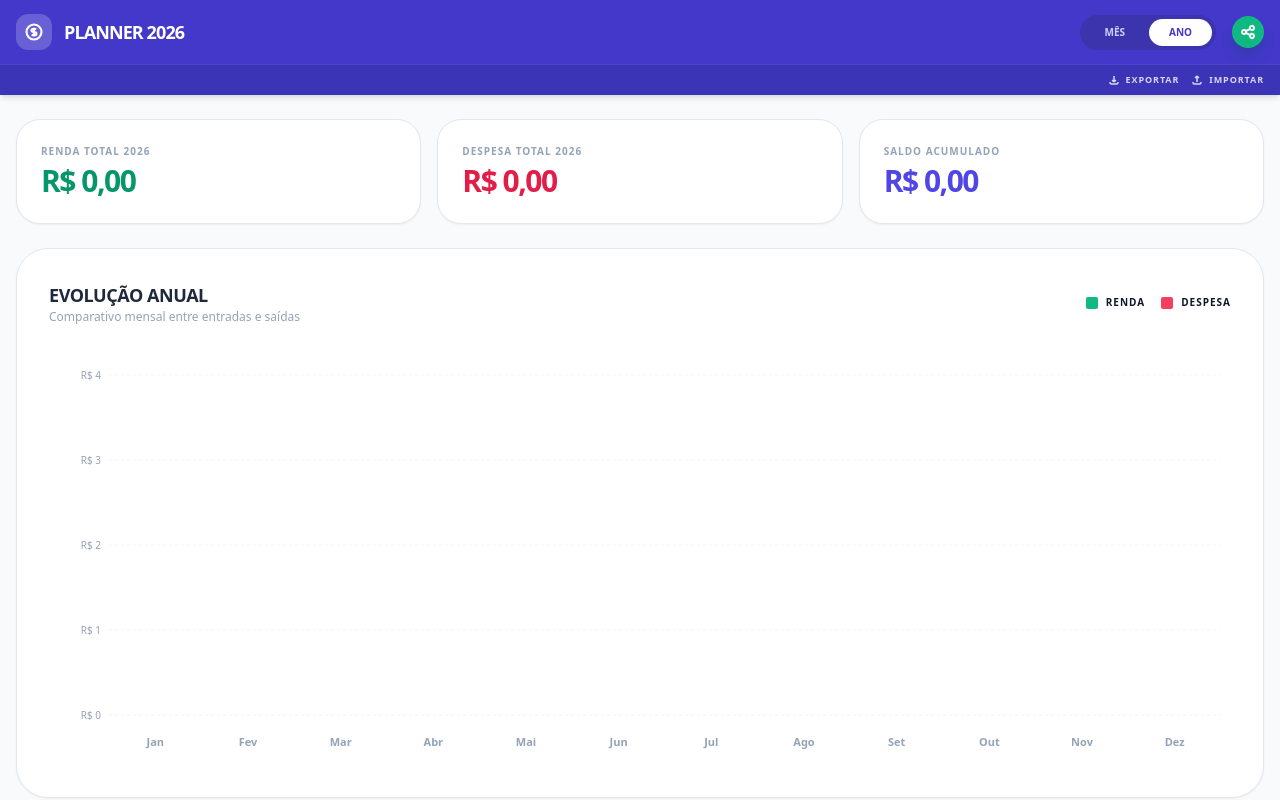
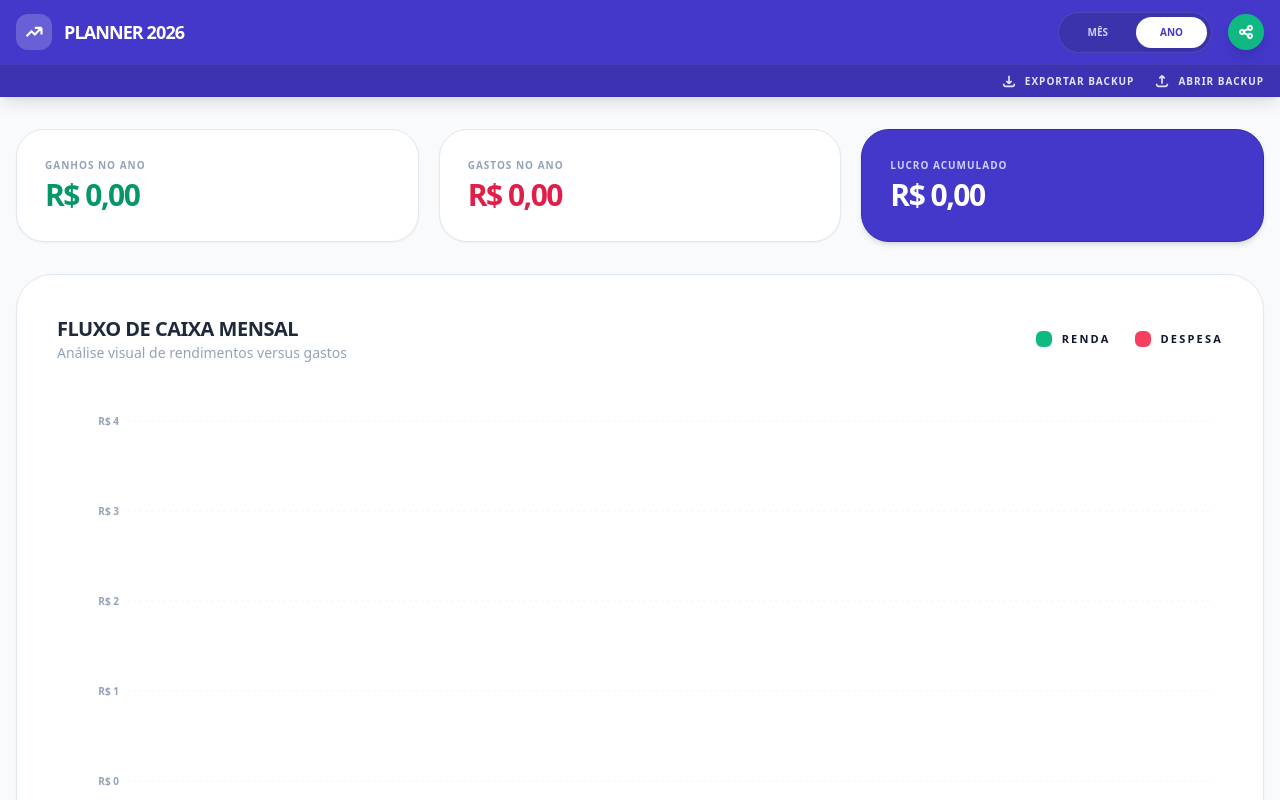
Before and after one commit to safabiano/Or-amento-Anual_2026, a React (Vite) app: page / in a window 1280 px wide. Both pictures are taken after a click on the button "ANO". Shown: the top 800 px of the page. Built offline with nearby package versions, Linux system fonts and the light colour scheme.

Commit message:
feat: Improve data backup and restore logic
Refactor data synchronization and backup logic to improve clarity and user experience. Enhance the file import process with clearer confirmation prompts for merging or replacing existing data, and provide more specific error messages.

```diff
--- a/App.tsx
+++ b/App.tsx
@@ -32,7 +32,7 @@ const App: React.FC = () => {
   const [showToast, setShowToast] = useState(false);
   const fileInputRef = useRef<HTMLInputElement>(null);
 
-  // --- Lógica de Dados ---
+  // --- Lógica de Sincronização e Backup ---
   const mergeBudgets = (current: AnnualBudget, incoming: AnnualBudget): AnnualBudget => {
     const merged = JSON.parse(JSON.stringify(current));
     Object.keys(incoming).forEach((yearStr) => {
@@ -46,7 +46,6 @@ const App: React.FC = () => {
         if (targetMonthIdx === -1) {
           merged[year].push(monthData);
         } else {
-          // Evitar duplicados por ID
           monthData.income.forEach(inc => {
             if (!merged[year][targetMonthIdx].income.some((i: any) => i.id === inc.id))
               merged[year][targetMonthIdx].income.push(inc);
@@ -79,12 +78,12 @@ const App: React.FC = () => {
     reader.onload = (e) => {
       try {
         const json = JSON.parse(e.target?.result as string);
-        if (window.confirm("Mesclar com dados existentes? (Cancela para substituir tudo)")) {
+        if (window.confirm("Mesclar com dados existentes? (OK para mesclar, Cancelar para substituir)")) {
           setBudget(prev => mergeBudgets(prev, json));
-        } else {
+        } else if (window.confirm("Substituir TODOS os dados atuais pelos do arquivo?")) {
           setBudget(json);
         }
-      } catch (err) { alert("Arquivo inválido."); }
+      } catch (err) { alert("Erro ao ler arquivo."); }
     };
     reader.readAsText(file);
     event.target.value = '';
@@ -109,7 +108,7 @@ const App: React.FC = () => {
     if (isMounted) localStorage.setItem(STORAGE_KEY, JSON.stringify(budget));
   }, [budget, isMounted]);
 
-  // --- Cálculos ---
+  // --- Cálculos de Resumo ---
   const monthData = useMemo(() => budget[CURRENT_YEAR][currentMonth], [budget, currentMonth]);
 
   const monthSummary = useMemo(() => {
@@ -136,7 +135,9 @@ const App: React.FC = () => {
     }), { renda: 0, despesa: 0 });
   }, [annualData]);
 
-  // --- Handlers ---
+  const annualBalance = annualTotals.renda - annualTotals.despesa;
+
+  // --- Handlers de Ação ---
   const handleAdd = (type: 'income' | 'expenses', entry: any) => {
     setBudget(prev => {
       const nb = { ...prev };
@@ -165,102 +166,117 @@ const App: React.FC = () => {
 
   return (
     <div className="min-h-screen bg-slate-50 flex flex-col font-sans text-slate-900">
-      {/* Toast Notification */}
+      {/* Notificação Toast */}
       {showToast && (
         <div className="fixed top-24 left-1/2 -translate-x-1/2 z-[100] bg-emerald-600 text-white px-6 py-3 rounded-full text-xs font-black shadow-2xl animate-bounce">
-          LINK DE COMPARTILHAMENTO COPIADO!
+          LINK COPIADO COM SUCESSO!
         </div>
       )}
 
-      {/* Modern Header */}
-      <header className="bg-indigo-700 text-white sticky top-0 z-50 shadow-md">
+      {/* Header Premium */}
+      <header className="bg-indigo-700 text-white sticky top-0 z-50 shadow-lg">
         <div className="max-w-7xl mx-auto px-4 h-16 flex items-center justify-between">
           <div className="flex items-center gap-3">
             <div className="bg-white/20 p-2 rounded-xl">
-              <svg className="w-5 h-5" fill="none" viewBox="0 0 24 24" stroke="currentColor"><path strokeWidth={2.5} d="M12 8c-1.657 0-3 .895-3 2s1.343 2 3 2 3 .895 3 2-1.343 2-3 2m0-8c1.11 0 2.08.402 2.599 1M12 8V7m0 1v8m0 0v1m0-1c-1.11 0-2.08-.402-2.599-1M21 12a9 9 0 11-18 0 9 9 0 0118 0z" /></svg>
+              <svg className="w-5 h-5" fill="none" viewBox="0 0 24 24" stroke="currentColor"><path strokeWidth={2.5} d="M13 7h8m0 0v8m0-8l-8 8-4-4-6 6" /></svg>
             </div>
             <span className="font-black tracking-tighter text-lg">PLANNER {CURRENT_YEAR}</span>
           </div>
 
           <div className="flex items-center gap-4">
-            <div className="bg-indigo-900/40 p-1 rounded-full flex gap-1">
+            <div className="bg-indigo-900/40 p-1 rounded-full flex gap-1 border border-white/10">
               <button
                 onClick={() => setActiveTab('month')}
-                className={`px-5 py-1.5 rounded-full text-[10px] font-black transition-all ${activeTab === 'month' ? 'bg-white text-indigo-700' : 'text-indigo-200'}`}
+                className={`px-6 py-2 rounded-full text-[10px] font-black transition-all ${activeTab === 'month' ? 'bg-white text-indigo-700 shadow-sm' : 'text-indigo-200'}`}
               >
                 MÊS
               </button>
               <button
                 onClick={() => setActiveTab('year')}
-                className={`px-5 py-1.5 rounded-full text-[10px] font-black transition-all ${activeTab === 'year' ? 'bg-white text-indigo-700' : 'text-indigo-200'}`}
+                className={`px-6 py-2 rounded-full text-[10px] font-black transition-all ${activeTab === 'year' ? 'bg-white text-indigo-700 shadow-sm' : 'text-indigo-200'}`}
               >
                 ANO
               </button>
             </div>
-            <button onClick={handleShare} className="hidden sm:block bg-emerald-500 hover:bg-emerald-400 p-2 rounded-full transition-colors shadow-lg shadow-emerald-900/20">
+            <button onClick={handleShare} className="bg-emerald-500 hover:bg-emerald-400 p-2.5 rounded-full transition-all shadow-lg active:scale-90">
               <svg className="w-4 h-4" fill="none" viewBox="0 0 24 24" stroke="currentColor"><path strokeWidth={3} d="M8.684 13.342C8.886 12.938 9 12.482 9 12c0-.482-.114-.938-.316-1.342m0 2.684a3 3 0 110-2.684m0 2.684l6.632 3.316m-6.632-6l6.632-3.316m0 0a3 3 0 105.367-2.684 3 3 0 00-5.367 2.684zm0 9.316a3 3 0 105.368 2.684 3 3 0 00-5.368-2.684z" /></svg>
             </button>
           </div>
         </div>
 
-        {/* Action Bar Sub-Header (Backup) */}
-        <div className="bg-indigo-800/50 border-t border-indigo-400/20 px-4 py-2">
-          <div className="max-w-7xl mx-auto flex justify-end gap-3">
-            <button onClick={exportData} className="text-[9px] font-black flex items-center gap-1.5 hover:text-emerald-300 transition-colors uppercase tracking-widest opacity-80 hover:opacity-100">
-              <svg className="w-3 h-3" fill="none" viewBox="0 0 24 24" stroke="currentColor"><path strokeWidth={3} d="M4 16v1a3 3 0 003 3h10a3 3 0 003-3v-1m-4-4l-4 4m0 0l-4-4m4 4V4" /></svg>
-              Exportar
+        {/* Barra de Ações de Backup */}
+        <div className="bg-indigo-800/60 border-t border-white/5 px-4 py-2">
+          <div className="max-w-7xl mx-auto flex justify-end gap-5">
+            <button onClick={exportData} className="text-[10px] font-black flex items-center gap-2 hover:text-emerald-300 transition-colors uppercase tracking-widest text-indigo-100">
+              <svg className="w-4 h-4" fill="none" viewBox="0 0 24 24" stroke="currentColor"><path strokeWidth={2.5} d="M4 16v1a3 3 0 003 3h10a3 3 0 003-3v-1m-4-4l-4 4m0 0l-4-4m4 4V4" /></svg>
+              Exportar Backup
             </button>
-            <button onClick={() => fileInputRef.current?.click()} className="text-[9px] font-black flex items-center gap-1.5 hover:text-emerald-300 transition-colors uppercase tracking-widest opacity-80 hover:opacity-100">
-              <svg className="w-3 h-3" fill="none" viewBox="0 0 24 24" stroke="currentColor"><path strokeWidth={3} d="M4 16v1a3 3 0 003 3h10a3 3 0 003-3v-1m-4-8l-4-4m0 0L8 8m4-4v12" /></svg>
-              Importar
+            <button onClick={() => fileInputRef.current?.click()} className="text-[10px] font-black flex items-center gap-2 hover:text-emerald-300 transition-colors uppercase tracking-widest text-indigo-100">
+              <svg className="w-4 h-4" fill="none" viewBox="0 0 24 24" stroke="currentColor"><path strokeWidth={2.5} d="M4 16v1a3 3 0 003 3h10a3 3 0 003-3v-1m-4-8l-4-4m0 0L8 8m4-4v12" /></svg>
+              Abrir Backup
             </button>
             <input type="file" ref={fileInputRef} onChange={importData} accept=".json" className="hidden" />
           </div>
         </div>
       </header>
 
-      <main className="max-w-7xl mx-auto w-full px-4 py-6 flex-1">
+      <main className="max-w-7xl mx-auto w-full px-4 py-8 flex-1">
         {activeTab === 'month' ? (
-          <div className="space-y-6">
-            {/* Summary Cards */}
-            <div className="grid grid-cols-1 sm:grid-cols-3 gap-4">
-              <div className="bg-white rounded-[24px] p-6 shadow-sm border border-slate-200 group hover:border-emerald-200 transition-all">
-                <p className="text-[10px] font-black text-slate-400 uppercase tracking-widest mb-2">Entradas • {MONTHS[currentMonth]}</p>
+          <div className="space-y-8 animate-in fade-in duration-500">
+            {/* Cards de Resumo Mensal */}
+            <div className="grid grid-cols-1 sm:grid-cols-3 gap-5">
+              <div className="bg-white rounded-[28px] p-7 shadow-sm border border-slate-200 group hover:border-emerald-300 transition-all">
+                <p className="text-[10px] font-black text-slate-400 uppercase tracking-[0.15em] mb-2">Ganhos • {MONTHS[currentMonth]}</p>
                 <h3 className="text-3xl font-black text-emerald-600 tracking-tight">{CURRENCY_FORMATTER.format(monthSummary.income)}</h3>
               </div>
-              <div className="bg-white rounded-[24px] p-6 shadow-sm border border-slate-200 group hover:border-rose-200 transition-all">
-                <p className="text-[10px] font-black text-slate-400 uppercase tracking-widest mb-2">Saídas • {MONTHS[currentMonth]}</p>
+              <div className="bg-white rounded-[28px] p-7 shadow-sm border border-slate-200 group hover:border-rose-300 transition-all">
+                <p className="text-[10px] font-black text-slate-400 uppercase tracking-[0.15em] mb-2">Gastos • {MONTHS[currentMonth]}</p>
                 <h3 className="text-3xl font-black text-rose-600 tracking-tight">{CURRENCY_FORMATTER.format(monthSummary.expenses)}</h3>
               </div>
-              <div className="bg-indigo-50 rounded-[24px] p-6 shadow-sm border border-indigo-100">
-                <p className="text-[10px] font-black text-indigo-400 uppercase tracking-widest mb-2">Saldo Disponível</p>
-                <h3 className={`text-3xl font-black tracking-tight ${monthSummary.balance >= 0 ? 'text-indigo-700' : 'text-rose-700'}`}>
+
+              {/* CARD DE SALDO / DÍVIDA DINÂMICO */}
+              <div className={`rounded-[28px] p-7 shadow-lg border transition-all duration-500 ${
+                monthSummary.balance >= 0
+                  ? 'bg-indigo-600 border-indigo-500 text-white'
+                  : 'bg-rose-50 border-rose-300 text-rose-700 ring-4 ring-rose-100/50'
+              }`}>
+                <div className="flex justify-between items-start mb-2">
+                  <p className={`text-[10px] font-black uppercase tracking-[0.15em] ${monthSummary.balance >= 0 ? 'text-indigo-200' : 'text-rose-500'}`}>
+                    {monthSummary.balance >= 0 ? 'Saldo Disponível' : 'DÍVIDA / FALTA DE RECURSOS'}
+                  </p>
+                  {monthSummary.balance < 0 && <span className="text-lg">⚠️</span>}
+                  {monthSummary.balance >= 0 && <span className="text-lg opacity-40">💰</span>}
+                </div>
+                <h3 className="text-3xl font-black tracking-tight">
                   {CURRENCY_FORMATTER.format(monthSummary.balance)}
                 </h3>
               </div>
             </div>
 
-            {/* Month Navigator */}
+            {/* Seletor de Meses */}
             <div className="relative group">
-              <div className="flex gap-2 overflow-x-auto pb-4 scrollbar-hide snap-x">
+              <div className="flex gap-3 overflow-x-auto pb-6 scrollbar-hide snap-x px-1">
                 {MONTHS.map((m, i) => (
                   <button
                     key={m}
                     onClick={() => setCurrentMonth(i)}
-                    className={`shrink-0 px-6 py-3 rounded-2xl text-[11px] font-black uppercase tracking-widest transition-all snap-start ${
-                      currentMonth === i ? 'bg-indigo-600 text-white shadow-xl shadow-indigo-200 ring-4 ring-indigo-50' : 'bg-white text-slate-400 border border-slate-200 hover:border-indigo-200'
+                    className={`shrink-0 px-8 py-4 rounded-2xl text-[11px] font-black uppercase tracking-widest transition-all snap-start ${
+                      currentMonth === i
+                        ? 'bg-indigo-700 text-white shadow-xl shadow-indigo-200 ring-4 ring-indigo-50'
+                        : 'bg-white text-slate-400 border border-slate-200 hover:border-indigo-300 hover:text-indigo-500 shadow-sm'
                     }`}
                   >
                     {m}
                   </button>
                 ))}
               </div>
+              <div className="absolute right-0 top-0 bottom-6 w-12 bg-gradient-to-l from-slate-50 pointer-events-none rounded-r-2xl"></div>
             </div>
 
-            {/* Tables */}
-            <div className="grid grid-cols-1 lg:grid-cols-2 gap-8">
+            {/* Tabelas de Lançamento */}
+            <div className="grid grid-cols-1 lg:grid-cols-2 gap-10">
               <BudgetTable
-                title="Rendas Mensais"
+                title="Minhas Receitas"
                 type="income"
                 entries={monthData.income}
                 categories={INCOME_CATEGORIES}
@@ -273,7 +289,7 @@ const App: React.FC = () => {
                 }}
               />
               <BudgetTable
-                title="Despesas Mensais"
+                title="Minhas Despesas"
                 type="expense"
                 entries={monthData.expenses}
                 categories={EXPENSE_CATEGORIES}
@@ -288,67 +304,71 @@ const App: React.FC = () => {
             </div>
           </div>
         ) : (
-          <div className="space-y-6 animate-in fade-in slide-in-from-bottom-4 duration-500">
-            {/* Annual Totals */}
-            <div className="grid grid-cols-1 sm:grid-cols-3 gap-4">
-              <div className="bg-white p-6 rounded-[24px] border border-slate-200 shadow-sm">
-                <p className="text-[10px] font-black text-slate-400 uppercase tracking-widest mb-1">Renda Total {CURRENT_YEAR}</p>
+          <div className="space-y-8 animate-in slide-in-from-bottom-6 duration-700">
+            {/* Resumo Anual */}
+            <div className="grid grid-cols-1 sm:grid-cols-3 gap-5">
+              <div className="bg-white p-7 rounded-[28px] border border-slate-200 shadow-sm">
+                <p className="text-[10px] font-black text-slate-400 uppercase tracking-widest mb-1">Ganhos no Ano</p>
                 <h2 className="text-3xl font-black text-emerald-600 tracking-tighter">{CURRENCY_FORMATTER.format(annualTotals.renda)}</h2>
               </div>
-              <div className="bg-white p-6 rounded-[24px] border border-slate-200 shadow-sm">
-                <p className="text-[10px] font-black text-slate-400 uppercase tracking-widest mb-1">Despesa Total {CURRENT_YEAR}</p>
+              <div className="bg-white p-7 rounded-[28px] border border-slate-200 shadow-sm">
+                <p className="text-[10px] font-black text-slate-400 uppercase tracking-widest mb-1">Gastos no Ano</p>
                 <h2 className="text-3xl font-black text-rose-600 tracking-tighter">{CURRENCY_FORMATTER.format(annualTotals.despesa)}</h2>
               </div>
-              <div className="bg-white p-6 rounded-[24px] border border-slate-200 shadow-sm">
-                <p className="text-[10px] font-black text-slate-400 uppercase tracking-widest mb-1">Saldo Acumulado</p>
-                <h2 className={`text-3xl font-black tracking-tighter ${annualTotals.renda - annualTotals.despesa >= 0 ? 'text-indigo-600' : 'text-rose-600'}`}>
-                  {CURRENCY_FORMATTER.format(annualTotals.renda - annualTotals.despesa)}
+              <div className={`p-7 rounded-[28px] border shadow-md transition-all ${
+                annualBalance >= 0 ? 'bg-indigo-700 text-white border-indigo-800' : 'bg-rose-50 border-rose-200 text-rose-800'
+              }`}>
+                <p className={`text-[10px] font-black uppercase tracking-widest mb-1 ${annualBalance >= 0 ? 'text-indigo-200' : 'text-rose-500'}`}>
+                  {annualBalance >= 0 ? 'Lucro Acumulado' : 'DÉFICIT / DÍVIDA TOTAL'}
+                </p>
+                <h2 className="text-3xl font-black tracking-tighter">
+                  {CURRENCY_FORMATTER.format(annualBalance)}
                 </h2>
               </div>
             </div>
 
-            {/* Chart Section */}
-            <div className="bg-white p-8 rounded-[32px] border border-slate-200 shadow-sm overflow-hidden min-h-[500px]">
-              <div className="flex flex-col md:flex-row justify-between items-start md:items-center gap-4 mb-10">
+            {/* Gráfico de Evolução Anual */}
+            <div className="bg-white p-10 rounded-[36px] border border-slate-200 shadow-sm overflow-hidden min-h-[600px]">
+              <div className="flex flex-col md:flex-row justify-between items-start md:items-center gap-6 mb-12">
                 <div>
-                  <h3 className="text-lg font-black tracking-tight text-slate-800">EVOLUÇÃO ANUAL</h3>
-                  <p className="text-xs text-slate-400 font-medium">Comparativo mensal entre entradas e saídas</p>
+                  <h3 className="text-xl font-black tracking-tight text-slate-800 uppercase">Fluxo de Caixa Mensal</h3>
+                  <p className="text-sm text-slate-400 font-medium">Análise visual de rendimentos versus gastos</p>
                 </div>
-                <div className="flex gap-4 text-[10px] font-black uppercase tracking-widest">
-                  <div className="flex items-center gap-2"><span className="w-3 h-3 bg-emerald-500 rounded-sm"></span> Renda</div>
-                  <div className="flex items-center gap-2"><span className="w-3 h-3 bg-rose-500 rounded-sm"></span> Despesa</div>
+                <div className="flex gap-6 text-[11px] font-black uppercase tracking-[0.2em]">
+                  <div className="flex items-center gap-2.5"><span className="w-4 h-4 bg-emerald-500 rounded-md"></span> Renda</div>
+                  <div className="flex items-center gap-2.5"><span className="w-4 h-4 bg-rose-500 rounded-md"></span> Despesa</div>
                 </div>
               </div>
 
-              <div className="w-full h-[400px]">
+              <div className="w-full h-[450px]">
                 <ResponsiveContainer width="100%" height="100%">
                   <BarChart
                     data={annualData}
-                    margin={{ top: 10, right: 10, left: 0, bottom: 20 }}
-                    barGap={8}
+                    margin={{ top: 10, right: 10, left: 10, bottom: 50 }}
+                    barGap={10}
                   >
                     <CartesianGrid strokeDasharray="3 3" vertical={false} stroke="#f1f5f9" />
                     <XAxis
                       dataKey="name"
                       axisLine={false}
                       tickLine={false}
-                      tick={{fill: '#94a3b8', fontSize: 11, fontWeight: 700}}
-                      dy={15}
+                      tick={{fill: '#94a3b8', fontSize: 12, fontWeight: 900}}
+                      dy={25}
                     />
                     <YAxis
                       axisLine={false}
                       tickLine={false}
-                      tick={{fill: '#94a3b8', fontSize: 10}}
+                      tick={{fill: '#94a3b8', fontSize: 10, fontWeight: 700}}
                       tickFormatter={(v) => `R$ ${v > 1000 ? (v/1000).toFixed(0)+'k' : v}`}
                     />
                     <Tooltip
-                      cursor={{fill: '#f8fafc'}}
-                      contentStyle={{ borderRadius: '16px', border: 'none', boxShadow: '0 20px 25px -5px rgba(0,0,0,0.1)' }}
+                      cursor={{fill: '#f8fafc', radius: 8}}
+                      contentStyle={{ borderRadius: '20px', border: 'none', boxShadow: '0 25px 50px -12px rgba(0,0,0,0.15)', padding: '16px' }}
                       formatter={(v: number) => [CURRENCY_FORMATTER.format(v), '']}
-                      labelStyle={{ fontWeight: 900, marginBottom: '4px', textTransform: 'uppercase' }}
+                      labelStyle={{ fontWeight: 900, marginBottom: '10px', textTransform: 'uppercase', color: '#1e293b', letterSpacing: '0.1em' }}
                     />
-                    <Bar dataKey="renda" fill="#10b981" radius={[4, 4, 0, 0]} barSize={24} />
-                    <Bar dataKey="despesa" fill="#ef4444" radius={[4, 4, 0, 0]} barSize={24} />
+                    <Bar dataKey="renda" fill="#10b981" radius={[6, 6, 0, 0]} barSize={32} />
+                    <Bar dataKey="despesa" fill="#ef4444" radius={[6, 6, 0, 0]} barSize={32} />
                   </BarChart>
                 </ResponsiveContainer>
               </div>
@@ -357,8 +377,10 @@ const App: React.FC = () => {
         )}
       </main>
 
-      <footer className="py-8 text-center text-[10px] text-slate-300 font-black uppercase tracking-[0.3em]">
-        Financial Master &bull; v2.0 &bull; {CURRENT_YEAR}
+      <footer className="py-16 text-center">
+        <div className="inline-block px-6 py-2 bg-slate-200/50 rounded-full text-[10px] text-slate-400 font-black uppercase tracking-[0.4em]">
+          Controle Financeiro &bull; 2026 &bull; Premium Edition
+        </div>
       </footer>
     </div>
   );
```
